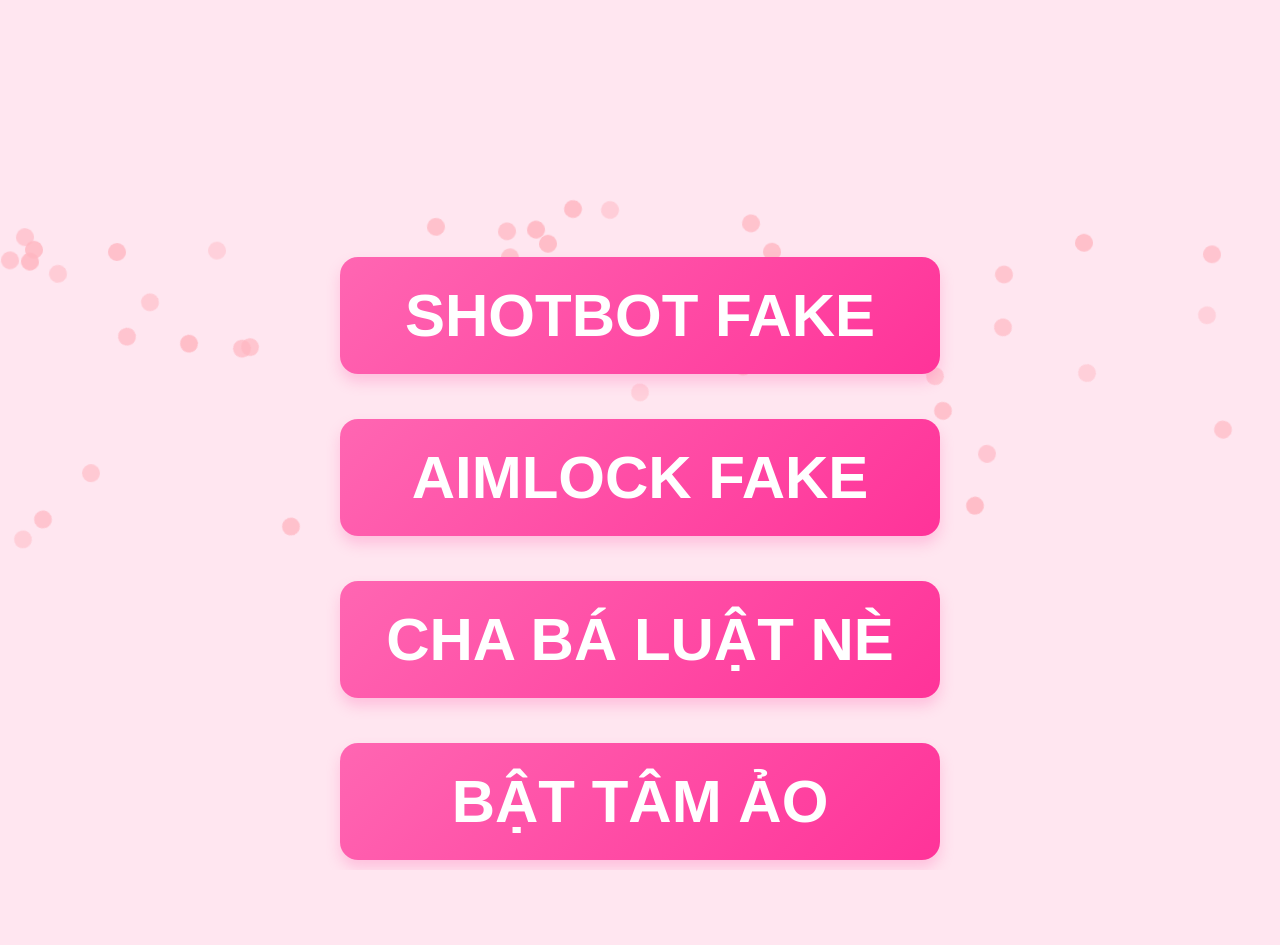
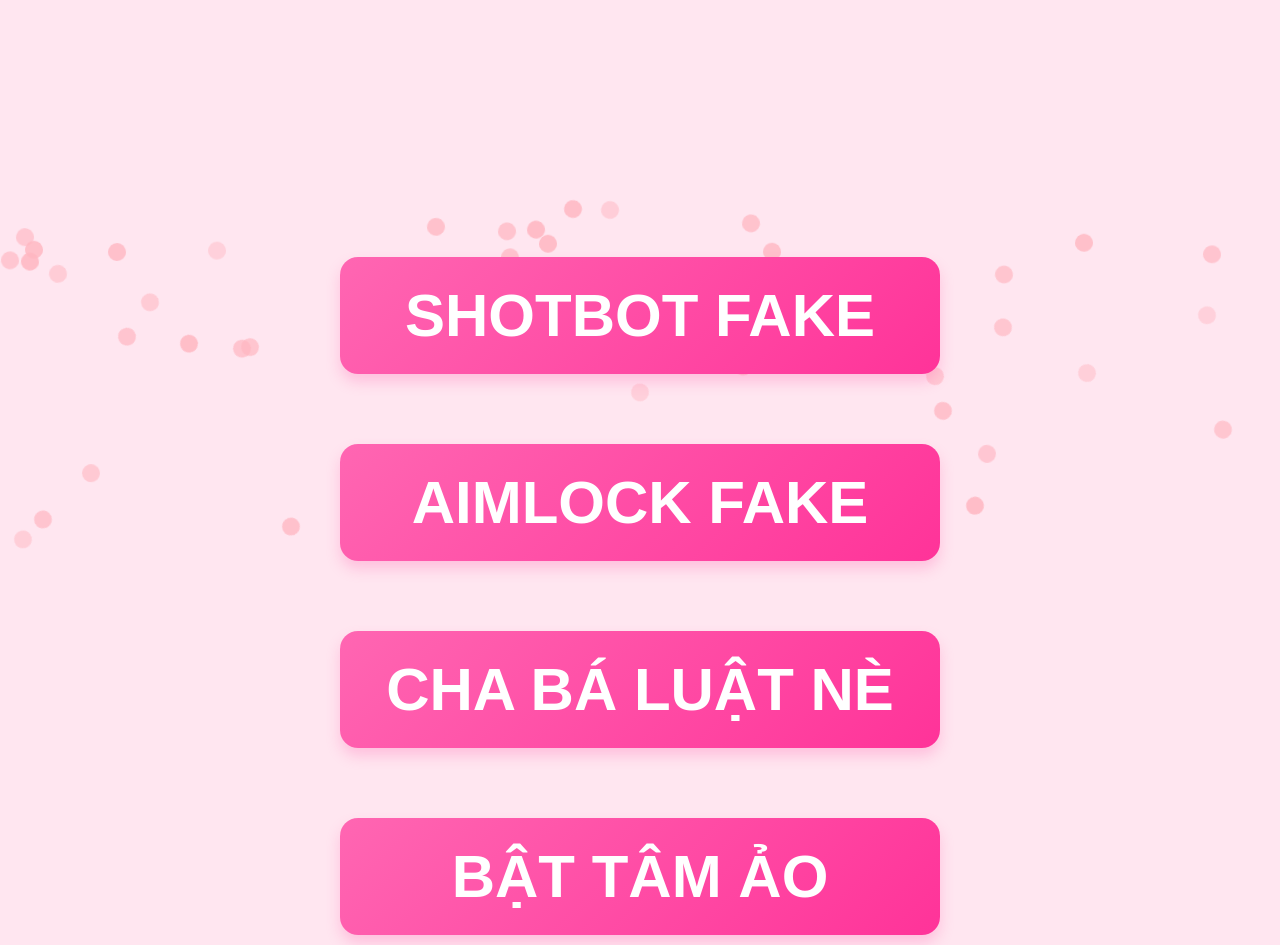
Before and after one commit to N191-hash/bluathtml, a plain HTML site: page index.html in a window 1280 px wide. Shown: the part 152-1097 px from the top of the page. Before the commit the page ends 1022 px from the top, so only its background shows below. Drawn offline with Linux system fonts and the light colour scheme.

Commit message:
index.html

```diff
--- a/index.html
+++ b/index.html
@@ -44,7 +44,7 @@
     .menu {
       display: flex;
       flex-direction: column;
-      gap: 35px;
+      gap: 60px;
       align-items: center;
       z-index: 2;
       width: 100%;
```
